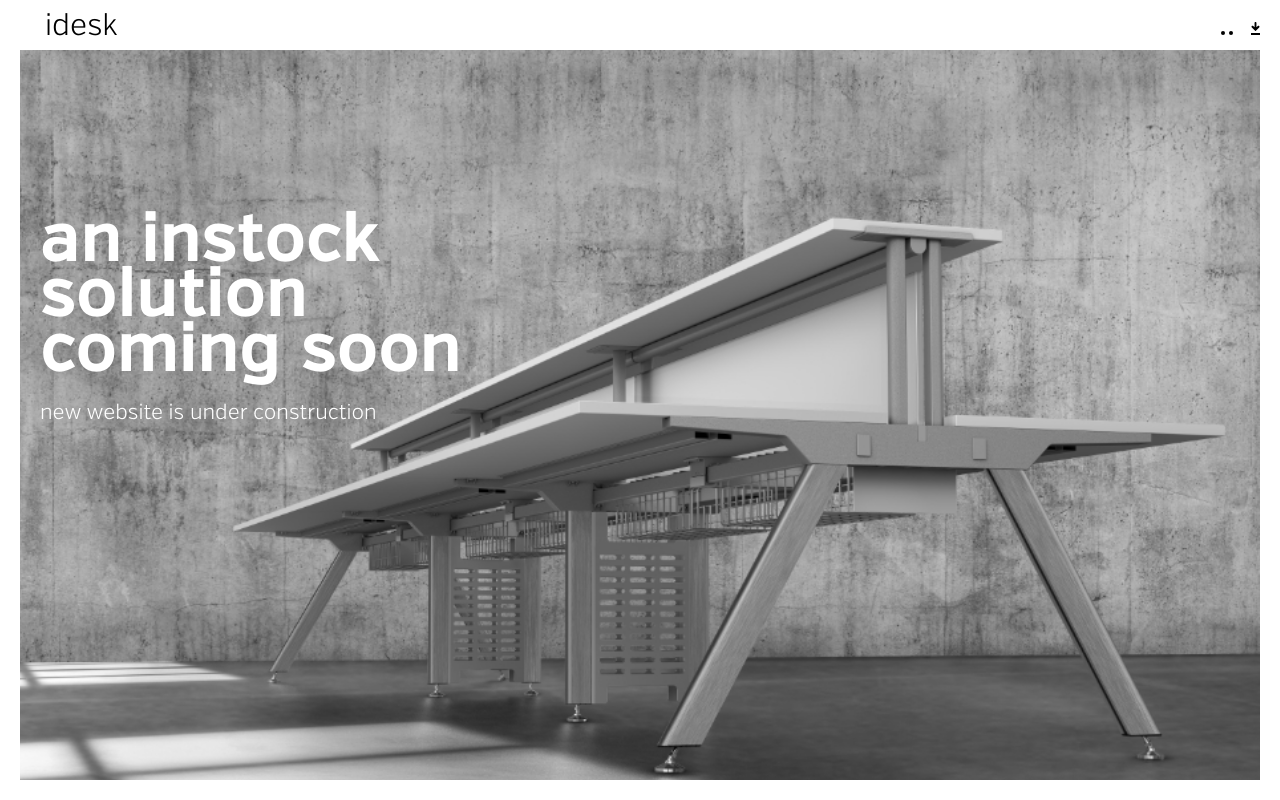
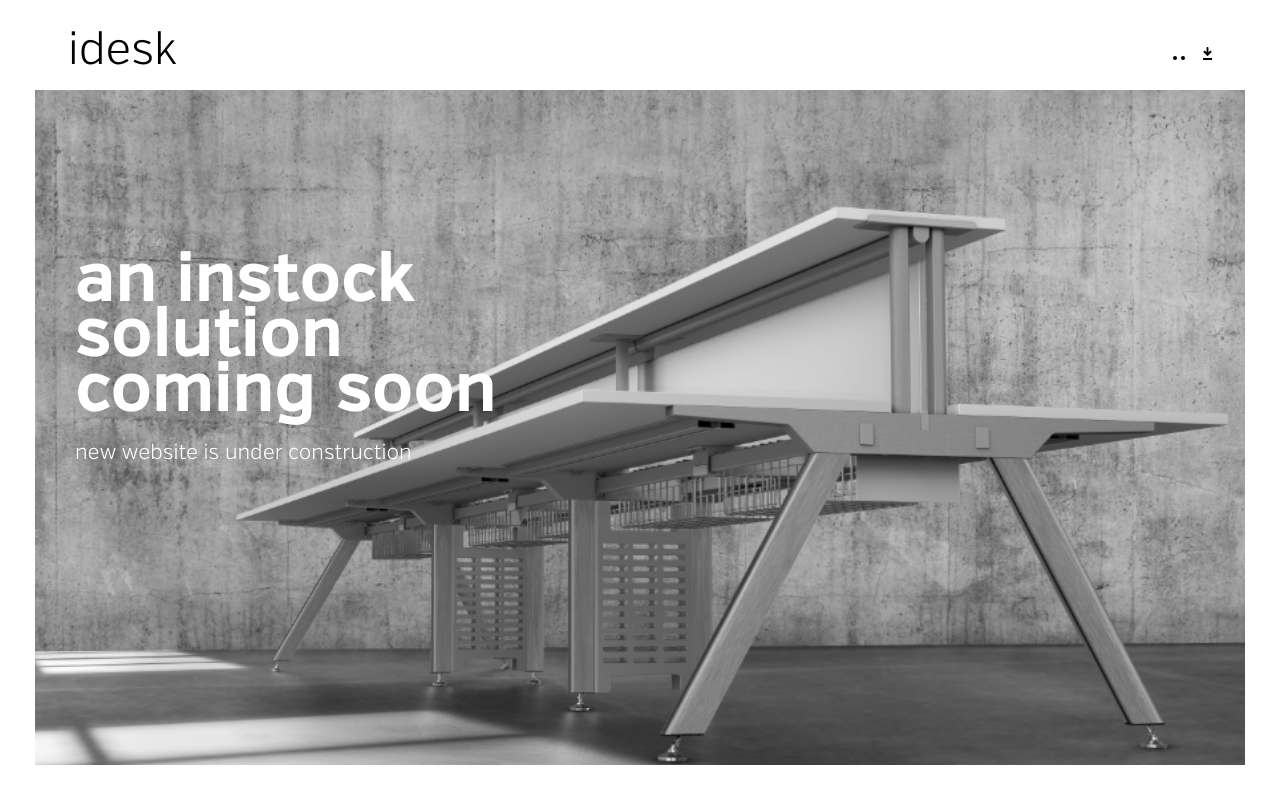
Before and after one commit to Cherryman-Industries/idesk, a React (Create React App) app: page / in a window 1280 px wide. Built offline with nearby package versions, Linux system fonts and the light colour scheme.

Commit message:
progress: tablet view

```diff
--- a/src/scss/App.scss
+++ b/src/scss/App.scss
@@ -8,7 +8,7 @@
 }
 
 .navbar {
-    align-items: center;
+    align-items: flex-end;
     display: flex;
     height: 5rem;
     justify-content: space-between;
@@ -22,13 +22,13 @@
     justify-content: flex-start;
     margin-left: 4.5rem;
     margin-top: 0.25rem;
+    transform: translateY(10px);
 }
 
 .navbar__buttons-container {
     align-items: flex-end;
     display: flex;
     height: 100%;
-    margin-bottom: 3rem;
     margin-right: 2rem;
 }
 
@@ -76,6 +76,7 @@
     display: flex;
     flex-direction: column;
     flex-grow: 1;
+    margin-top: 1.3rem;
 }
 
 .landing {
@@ -84,16 +85,32 @@
     background-repeat: no-repeat;
     flex-grow: 1;
     padding: 16.5rem 0 0 2rem;
-}
 
-.landing__text {
-    color: white;
-    display: none;
-    max-width: 25rem;
-    width: 100%;
+    &__text {
+        display: none;
+    }
 }
 
 @media (min-width: $tablet) {
+    .navbar {
+        height: 6rem;
+    }
+
+    .navbar__logo {
+        font-size: 4.5rem;
+        margin-left: 6.8rem;
+        transform: translateY(2rem);
+    }
+
+    .navbar__buttons-container {
+        margin-right: 6.8rem;
+    }
+
+    .main {
+        border-width: 3.5rem;
+        margin-top: 3rem;
+    }
+
     .landing {
         background-image: url('../assets/images/d room - d benching_V7-2_T.jpg');
         background-position: 40% 93%;
@@ -101,7 +118,10 @@
     }
 
     .landing__text {
-        display: initial;
+        color: white;
+        display: block;
+        margin-left: 2rem;
+        width: 100%;
     }
 
     .landing__title {
```
